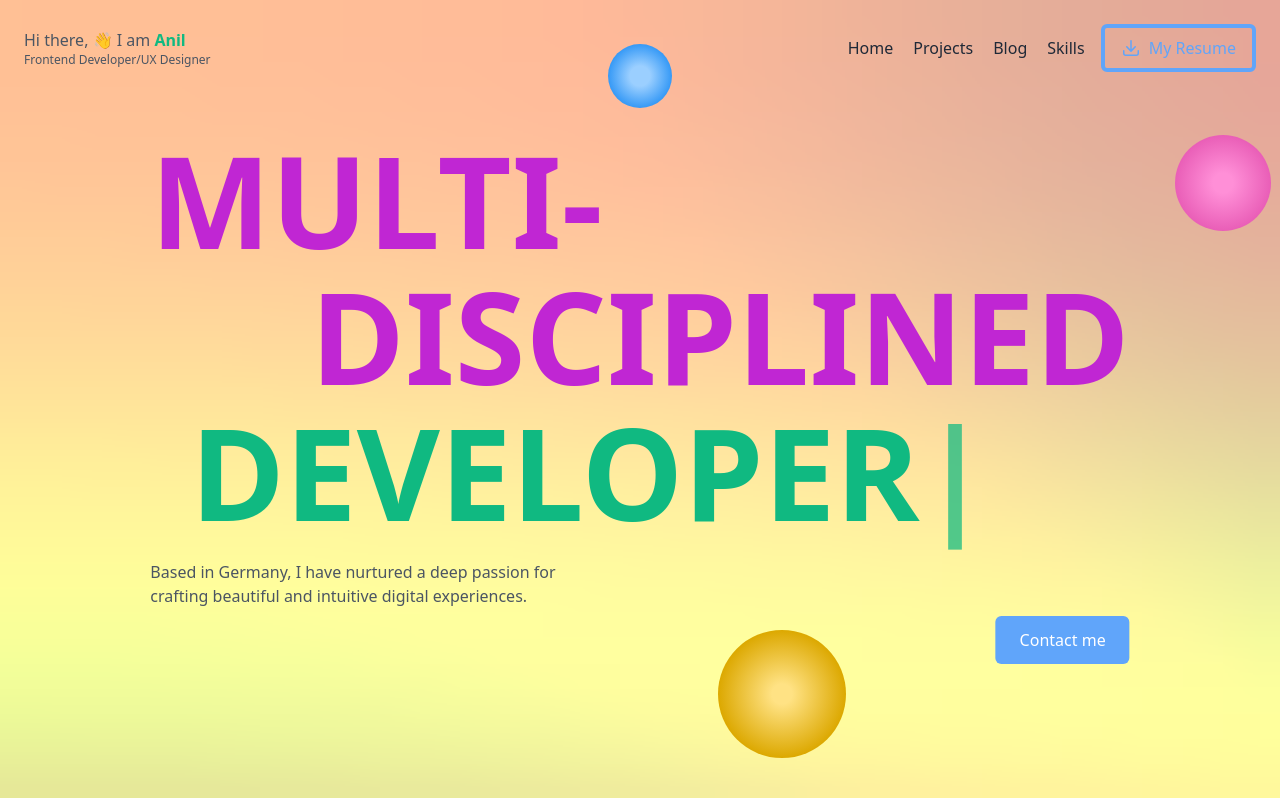
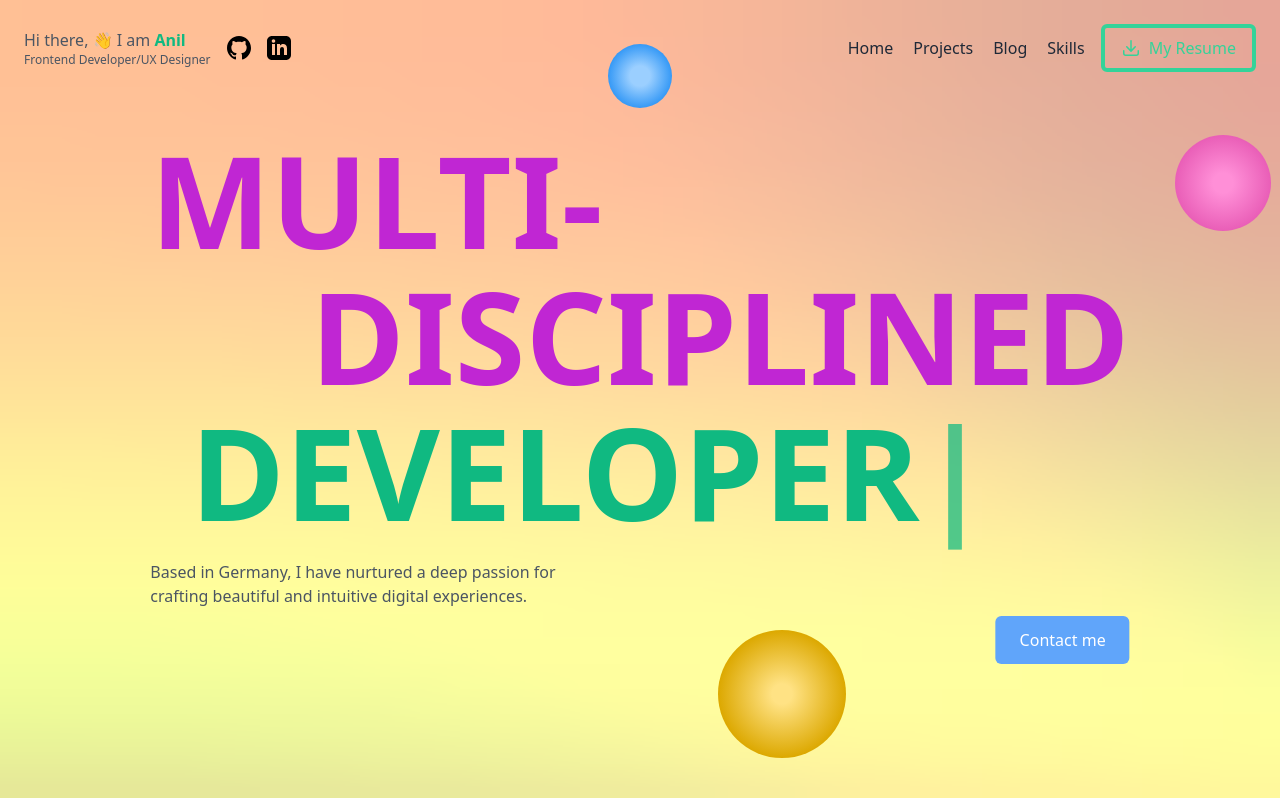
Before and after one commit to cursedxp/portfolio-site, a React (Vite) app: page / in a window 1280 px wide. Shown: the top 798 px of the page. Built offline with nearby package versions, Linux system fonts and the light colour scheme.

Commit message:
✨ (Header.jsx): add social media icons to the header for better user engagement ♻️ (Header.jsx): refactor the structure of the header component to improve readability and maintainability ✨ (Header.jsx): add a button with an arrow icon and text for users to download my resume

```diff
--- a/src/components/Header/Header.jsx
+++ b/src/components/Header/Header.jsx
@@ -3,6 +3,7 @@
   return (
     <header className=" z-50 fixed top-0 left-0  w-full p-6">
       <nav className="flex justify-between  items-center  mx-auto">
+        <div className="flex items-center gap-4">
           <div className="flex flex-col">
             <span className="text-gray-600">
               Hi there, 👋 I am
@@ -12,6 +13,26 @@
               Frontend Developer/UX Designer
             </span>
           </div>
+          <div className="flex gap-4">
+            <svg
+              xmlns="http://www.w3.org/2000/svg"
+              width="24"
+              height="24"
+              viewBox="0 0 24 24"
+            >
+              <path d="M12 0c-6.626 0-12 5.373-12 12 0 5.302 3.438 9.8 8.207 11.387.599.111.793-.261.793-.577v-2.234c-3.338.726-4.033-1.416-4.033-1.416-.546-1.387-1.333-1.756-1.333-1.756-1.089-.745.083-.729.083-.729 1.205.084 1.839 1.237 1.839 1.237 1.07 1.834 2.807 1.304 3.492.997.107-.775.418-1.305.762-1.604-2.665-.305-5.467-1.334-5.467-5.931 0-1.311.469-2.381 1.236-3.221-.124-.303-.535-1.524.117-3.176 0 0 1.008-.322 3.301 1.23.957-.266 1.983-.399 3.003-.404 1.02.005 2.047.138 3.006.404 2.291-1.552 3.297-1.23 3.297-1.23.653 1.653.242 2.874.118 3.176.77.84 1.235 1.911 1.235 3.221 0 4.609-2.807 5.624-5.479 5.921.43.372.823 1.102.823 2.222v3.293c0 .319.192.694.801.576 4.765-1.589 8.199-6.086 8.199-11.386 0-6.627-5.373-12-12-12z" />
+            </svg>
+
+            <svg
+              xmlns="http://www.w3.org/2000/svg"
+              width="24"
+              height="24"
+              viewBox="0 0 24 24"
+            >
+              <path d="M19 0h-14c-2.761 0-5 2.239-5 5v14c0 2.761 2.239 5 5 5h14c2.762 0 5-2.239 5-5v-14c0-2.761-2.238-5-5-5zm-11 19h-3v-11h3v11zm-1.5-12.268c-.966 0-1.75-.79-1.75-1.764s.784-1.764 1.75-1.764 1.75.79 1.75 1.764-.783 1.764-1.75 1.764zm13.5 12.268h-3v-5.604c0-3.368-4-3.113-4 0v5.604h-3v-11h3v1.765c1.396-2.586 7-2.777 7 2.476v6.759z" />
+            </svg>
+          </div>
+        </div>
         <div className="flex gap-4 items-center ">
           <ul className="flex gap-5 text-gray-800">
             <li>Home</li>
@@ -19,8 +40,8 @@
             <li>Blog</li>
             <li>Skills</li>
           </ul>
-          <button className=" flex gap-2 items-center text-base border-4 border-blue-400 px-4 py-2 rounded-md text-blue-400">
-            <ArrowDownTrayIcon className="h-5 w-5 text-blue-400" />
+          <button className=" flex gap-2 items-center text-base border-4 border-emerald-400 px-4 py-2 rounded-md text-emerald-400">
+            <ArrowDownTrayIcon className="h-5 w-5 text-emerald-400" />
             My Resume
           </button>
         </div>
```
Lines whose indentation alone changed are shown as unchanged.
